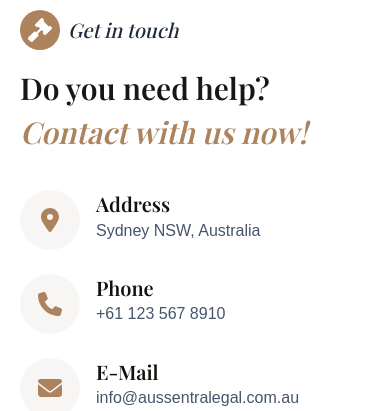
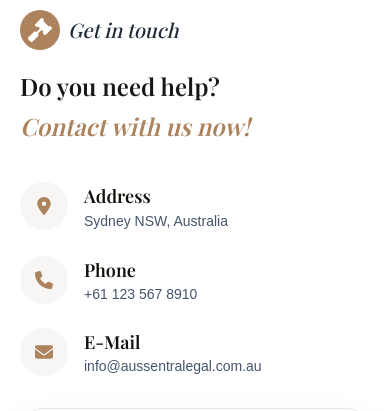
Before and after one commit to jewel-rana-ausasia/aussentra-legal, a Next.js app: page /contact in a window 390 px wide. Shown: the part 408-819 px from the top of the page. Built offline with nearby package versions, Linux system fonts and the light colour scheme.

Commit message:
Update the contact section mobile responsive

```diff
--- a/components/ContactSection.tsx
+++ b/components/ContactSection.tsx
@@ -19,7 +19,7 @@ const ContactSection = () => {
             </div>
 
             {/* Title */}
-            <h2 className="text-3xl lg:text-4xl font-semibold mb-10 font-playfair mt-5">
+            <h2 className="text-2xl lg:text-4xl font-semibold mb-10 font-playfair mt-5">
               Do you need help?{" "}
               <span className="text-[#ac835d] block mt-2 italic">
                 Contact with us now!
@@ -28,15 +28,15 @@ const ContactSection = () => {
 
             {/* Address */}
             <div className="flex items-start mb-6">
-              <div className="text-[#ac835d] bg-[#f7f6f4] w-[60px] h-[60px] flex items-center justify-center rounded-full mr-4">
-                <FaLocationDot className="text-2xl" />
+              <div className="text-[#ac835d] bg-[#f7f6f4] w-12 lg:w-[60px] h-12 lg:h-[60px] flex items-center justify-center rounded-full mr-4">
+                <FaLocationDot className="text-lg lg:text-2xl" />
               </div>
               <div>
-                <h5 className="text-[#14100c] text-xl font-semibold font-playfair">
+                <h5 className="text-[#14100c] text-lg lg:text-xl font-semibold font-playfair">
                   Address
                 </h5>
 
-                <p className="text-slate-600 leading-relaxed">
+                <p className="text-slate-600 text-sm lg:text-base leading-relaxed">
                   Sydney NSW, Australia
                 </p>
               </div>
@@ -44,14 +44,14 @@ const ContactSection = () => {
 
             {/* Phone */}
             <div className="flex items-start mb-6">
-              <div className="text-[#ac835d] bg-[#f7f6f4] w-[60px] h-[60px] flex items-center justify-center rounded-full mr-4">
-                <FaPhone className="text-2xl" />
+              <div className="text-[#ac835d] bg-[#f7f6f4] w-12 lg:w-[60px] h-12 lg:h-[60px] flex items-center justify-center rounded-full mr-4">
+                <FaPhone className="text-lg lg:text-2xl" />
               </div>
               <div>
-                <h5 className="text-[#14100c] text-xl font-playfair font-semibold">
+                <h5 className="text-[#14100c] text-lg lg:text-xl font-playfair font-semibold">
                   Phone
                 </h5>
-                <p className="text-slate-600">
+                <p className="text-slate-600 text-sm lg:text-base">
                   <a href="tel:+11235678910" className="hover:underline">
                     +61 123 567 8910
                   </a>
@@ -61,14 +61,14 @@ const ContactSection = () => {
 
             {/* Email */}
             <div className="flex items-start">
-              <div className="text-[#ac835d] bg-[#f7f6f4] w-[60px] h-[60px] flex items-center justify-center rounded-full mr-4">
-                <FaEnvelope className="text-2xl" />
+              <div className="text-[#ac835d] bg-[#f7f6f4] w-12 lg:w-[60px] h-12 lg:h-[60px] flex items-center justify-center rounded-full mr-4">
+                <FaEnvelope className="text-lg lg:text-2xl" />
               </div>
               <div>
-                <h5 className="text-[#14100c] text-xl font-playfair font-semibold">
+                <h5 className="text-[#14100c] text-lg lg:text-xl font-playfair font-semibold">
                   E-Mail
                 </h5>
-                <p className="text-slate-600">info@aussentralegal.com.au</p>
+                <p className="text-slate-600 text-sm lg:text-base">info@aussentralegal.com.au</p>
               </div>
             </div>
           </div>
```
